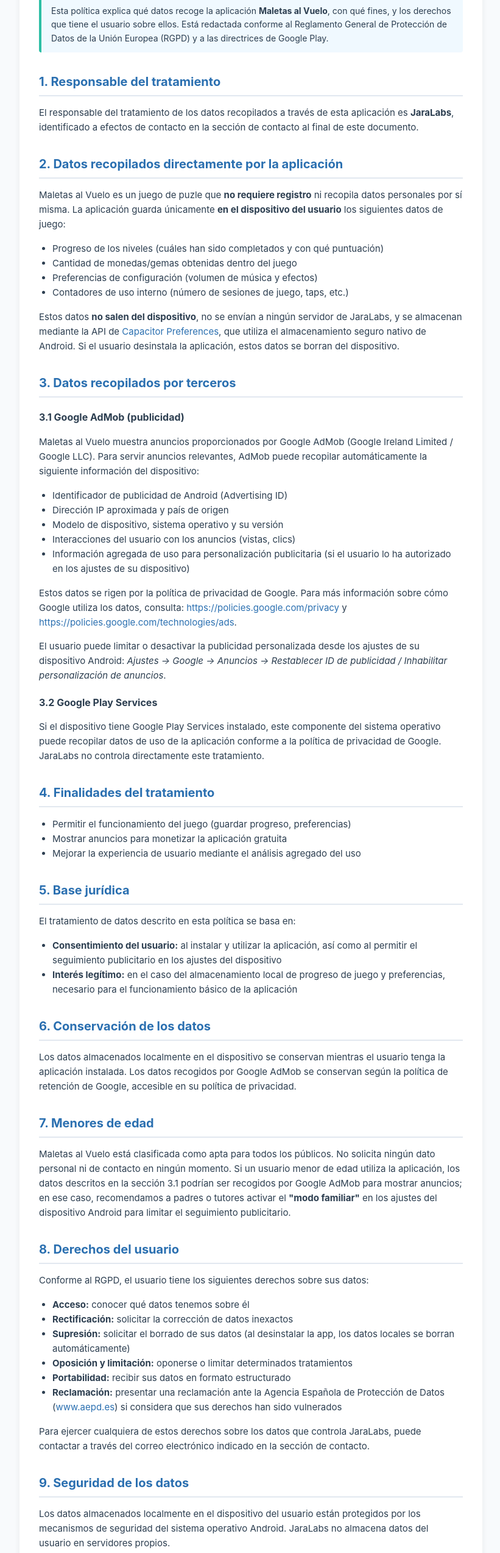
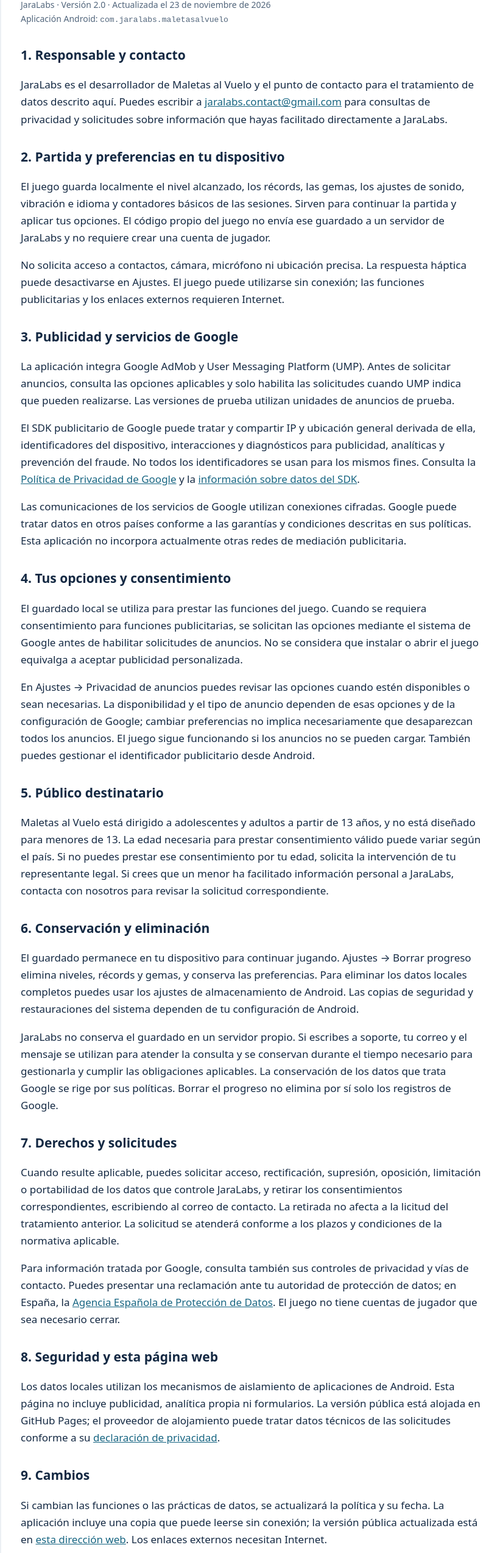
Before and after one commit to jaralabscontact-spec/jaralabs-privacidad, a plain HTML site: page maletas-al-vuelo.html in a window 1280 px wide. Shown: the part 234-2781 px from the top of the page at 61% size, without its empty margins (228-1049 px from the left). Drawn offline with Linux system fonts and the light colour scheme.

Commit message:
Publicar políticas actualizadas de Maletas al Vuelo y Dock Master

```diff
--- a/maletas-al-vuelo.html
+++ b/maletas-al-vuelo.html
@@ -1,269 +1,61 @@
-<!DOCTYPE html>
-<html lang="es">
-<head>
-  <meta charset="UTF-8">
-  <meta name="viewport" content="width=device-width, initial-scale=1.0">
-  <title>Política de Privacidad — Maletas al Vuelo</title>
-  <meta name="description" content="Política de privacidad de la aplicación Maletas al Vuelo (JaraLabs).">
-  <style>
-    :root {
-      --color-primary: #2A6FB0;
-      --color-accent: #2EBFA5;
-      --color-text: #2C3E50;
-      --color-text-secondary: #5A6C7D;
-      --color-bg: #F8FAFC;
-      --color-card: #FFFFFF;
-      --color-border: #E2E8F0;
-    }
-    * { box-sizing: border-box; }
-    body {
-      font-family: -apple-system, BlinkMacSystemFont, 'Segoe UI', Roboto, Arial, sans-serif;
-      line-height: 1.6;
-      color: var(--color-text);
-      background: var(--color-bg);
-      margin: 0;
-      padding: 24px 16px;
-    }
-    .container {
-      max-width: 760px;
-      margin: 0 auto;
-      background: var(--color-card);
-      padding: 40px 32px;
-      border-radius: 12px;
-      box-shadow: 0 2px 12px rgba(0,0,0,0.06);
-    }
-    h1 {
-      color: var(--color-primary);
-      font-size: 28px;
-      margin: 0 0 8px 0;
-    }
-    h2 {
-      color: var(--color-primary);
-      font-size: 20px;
-      margin-top: 32px;
-      margin-bottom: 12px;
-      border-bottom: 2px solid var(--color-border);
-      padding-bottom: 6px;
-    }
-    h3 {
-      color: var(--color-text);
-      font-size: 16px;
-      margin-top: 20px;
-      margin-bottom: 8px;
-    }
-    p, li { font-size: 15px; }
-    ul { padding-left: 22px; }
-    .meta {
-      color: var(--color-text-secondary);
-      font-size: 13px;
-      margin-bottom: 24px;
-    }
-    .nota {
-      background: #F0F9FF;
-      border-left: 4px solid var(--color-accent);
-      padding: 12px 16px;
-      margin: 20px 0;
-      border-radius: 4px;
-      font-size: 14px;
-    }
-    a {
-      color: var(--color-primary);
-      text-decoration: none;
-    }
-    a:hover { text-decoration: underline; }
-    .contacto {
-      background: var(--color-bg);
-      padding: 16px;
-      border-radius: 8px;
-      margin-top: 16px;
-    }
-    .footer {
-      text-align: center;
-      margin-top: 40px;
-      padding-top: 24px;
-      border-top: 1px solid var(--color-border);
-      font-size: 13px;
-      color: var(--color-text-secondary);
-    }
-  </style>
-</head>
-<body>
-  <div class="container">
-
-    <h1>Política de Privacidad</h1>
-    <p class="meta">
-      <strong>Aplicación:</strong> Maletas al Vuelo<br>
-      <strong>Desarrollador:</strong> JaraLabs<br>
-      <strong>Identificador de paquete:</strong> com.jaralabs.maletasalvuelo<br>
-      <strong>Última actualización:</strong> 13 de mayo de 2026
-    </p>
-
-    <div class="nota">
-      Esta política explica qué datos recoge la aplicación <strong>Maletas al Vuelo</strong>,
-      con qué fines, y los derechos que tiene el usuario sobre ellos. Está redactada
-      conforme al Reglamento General de Protección de Datos de la Unión Europea
-      (RGPD) y a las directrices de Google Play.
-    </div>
-
-    <h2>1. Responsable del tratamiento</h2>
-    <p>
-      El responsable del tratamiento de los datos recopilados a través de esta
-      aplicación es <strong>JaraLabs</strong>, identificado a efectos de contacto
-      en la sección de contacto al final de este documento.
-    </p>
-
-    <h2>2. Datos recopilados directamente por la aplicación</h2>
-    <p>
-      Maletas al Vuelo es un juego de puzle que <strong>no requiere registro</strong>
-      ni recopila datos personales por sí misma. La aplicación guarda únicamente
-      <strong>en el dispositivo del usuario</strong> los siguientes datos de juego:
-    </p>
-    <ul>
-      <li>Progreso de los niveles (cuáles han sido completados y con qué puntuación)</li>
-      <li>Cantidad de monedas/gemas obtenidas dentro del juego</li>
-      <li>Preferencias de configuración (volumen de música y efectos)</li>
-      <li>Contadores de uso interno (número de sesiones de juego, taps, etc.)</li>
-    </ul>
-    <p>
-      Estos datos <strong>no salen del dispositivo</strong>, no se envían a ningún
-      servidor de JaraLabs, y se almacenan mediante la API de
-      <a href="https://capacitorjs.com/docs/apis/preferences" target="_blank" rel="noopener">
-      Capacitor Preferences</a>, que utiliza el almacenamiento seguro nativo de Android.
-      Si el usuario desinstala la aplicación, estos datos se borran del dispositivo.
-    </p>
-
-    <h2>3. Datos recopilados por terceros</h2>
-
-    <h3>3.1 Google AdMob (publicidad)</h3>
-    <p>
-      Maletas al Vuelo muestra anuncios proporcionados por Google AdMob (Google Ireland
-      Limited / Google LLC). Para servir anuncios relevantes, AdMob puede recopilar
-      automáticamente la siguiente información del dispositivo:
-    </p>
-    <ul>
-      <li>Identificador de publicidad de Android (Advertising ID)</li>
-      <li>Dirección IP aproximada y país de origen</li>
-      <li>Modelo de dispositivo, sistema operativo y su versión</li>
-      <li>Interacciones del usuario con los anuncios (vistas, clics)</li>
-      <li>Información agregada de uso para personalización publicitaria (si el
-          usuario lo ha autorizado en los ajustes de su dispositivo)</li>
-    </ul>
-    <p>
-      Estos datos se rigen por la política de privacidad de Google. Para más
-      información sobre cómo Google utiliza los datos, consulta:
-      <a href="https://policies.google.com/privacy" target="_blank" rel="noopener">
-      https://policies.google.com/privacy</a> y
-      <a href="https://policies.google.com/technologies/ads" target="_blank" rel="noopener">
-      https://policies.google.com/technologies/ads</a>.
-    </p>
-    <p>
-      El usuario puede limitar o desactivar la publicidad personalizada desde
-      los ajustes de su dispositivo Android: <em>Ajustes → Google → Anuncios →
-      Restablecer ID de publicidad / Inhabilitar personalización de anuncios</em>.
-    </p>
-
-    <h3>3.2 Google Play Services</h3>
-    <p>
-      Si el dispositivo tiene Google Play Services instalado, este componente
-      del sistema operativo puede recopilar datos de uso de la aplicación
-      conforme a la política de privacidad de Google. JaraLabs no controla
-      directamente este tratamiento.
-    </p>
-
-    <h2>4. Finalidades del tratamiento</h2>
-    <ul>
-      <li>Permitir el funcionamiento del juego (guardar progreso, preferencias)</li>
-      <li>Mostrar anuncios para monetizar la aplicación gratuita</li>
-      <li>Mejorar la experiencia de usuario mediante el análisis agregado del uso</li>
-    </ul>
-
-    <h2>5. Base jurídica</h2>
-    <p>
-      El tratamiento de datos descrito en esta política se basa en:
-    </p>
-    <ul>
-      <li><strong>Consentimiento del usuario:</strong> al instalar y utilizar la
-          aplicación, así como al permitir el seguimiento publicitario en los
-          ajustes del dispositivo</li>
-      <li><strong>Interés legítimo:</strong> en el caso del almacenamiento local
-          de progreso de juego y preferencias, necesario para el funcionamiento
-          básico de la aplicación</li>
-    </ul>
-
-    <h2>6. Conservación de los datos</h2>
-    <p>
-      Los datos almacenados localmente en el dispositivo se conservan mientras
-      el usuario tenga la aplicación instalada. Los datos recogidos por Google
-      AdMob se conservan según la política de retención de Google, accesible
-      en su política de privacidad.
-    </p>
-
-    <h2>7. Menores de edad</h2>
-    <p>
-      Maletas al Vuelo está clasificada como apta para todos los públicos.
-      No solicita ningún dato personal ni de contacto en ningún momento.
-      Si un usuario menor de edad utiliza la aplicación, los datos descritos
-      en la sección 3.1 podrían ser recogidos por Google AdMob para mostrar
-      anuncios; en ese caso, recomendamos a padres o tutores activar el
-      <strong>"modo familiar"</strong> en los ajustes del dispositivo Android
-      para limitar el seguimiento publicitario.
-    </p>
-
-    <h2>8. Derechos del usuario</h2>
-    <p>
-      Conforme al RGPD, el usuario tiene los siguientes derechos sobre sus datos:
-    </p>
-    <ul>
-      <li><strong>Acceso:</strong> conocer qué datos tenemos sobre él</li>
-      <li><strong>Rectificación:</strong> solicitar la corrección de datos inexactos</li>
-      <li><strong>Supresión:</strong> solicitar el borrado de sus datos (al
-          desinstalar la app, los datos locales se borran automáticamente)</li>
-      <li><strong>Oposición y limitación:</strong> oponerse o limitar
-          determinados tratamientos</li>
-      <li><strong>Portabilidad:</strong> recibir sus datos en formato estructurado</li>
-      <li><strong>Reclamación:</strong> presentar una reclamación ante la
-          Agencia Española de Protección de Datos (<a href="https://www.aepd.es" target="_blank" rel="noopener">www.aepd.es</a>)
-          si considera que sus derechos han sido vulnerados</li>
-    </ul>
-    <p>
-      Para ejercer cualquiera de estos derechos sobre los datos que controla
-      JaraLabs, puede contactar a través del correo electrónico indicado en
-      la sección de contacto.
-    </p>
-
-    <h2>9. Seguridad de los datos</h2>
-    <p>
-      Los datos almacenados localmente en el dispositivo del usuario están
-      protegidos por los mecanismos de seguridad del sistema operativo Android.
-      JaraLabs no almacena datos del usuario en servidores propios.
-    </p>
-
-    <h2>10. Cambios en esta política</h2>
-    <p>
-      JaraLabs se reserva el derecho de actualizar esta política de privacidad
-      para reflejar cambios en la aplicación, en la normativa aplicable o en
-      las prácticas de los terceros utilizados. La fecha de la última actualización
-      figura al inicio de este documento. Recomendamos revisar periódicamente
-      esta página.
-    </p>
-
-    <h2>11. Contacto</h2>
-    <div class="contacto">
-      <p style="margin: 0;">
-        Para cualquier consulta o ejercicio de derechos relacionados con la
-        privacidad y los datos personales, puede contactar con:
-      </p>
-      <p style="margin: 12px 0 0 0;">
-        <strong>JaraLabs</strong><br>
-        Correo electrónico: <a href="mailto:jaralabs.contact@gmail.com">jaralabs.contact@gmail.com</a>
-      </p>
-    </div>
-
-    <div class="footer">
-      © 2026 JaraLabs — Maletas al Vuelo. Todos los derechos reservados.<br>
-      Política de privacidad versión 1.0 — 13 de mayo de 2026
-    </div>
-
-  </div>
-</body>
-</html>
+<!doctype html>
+<html lang="es"><head><meta charset="utf-8"><meta name="viewport" content="width=device-width, initial-scale=1"><meta name="description" content="Política de privacidad de Maletas al Vuelo de JaraLabs. Datos, publicidad, opciones y contacto."><title>Maletas al Vuelo · Política de privacidad</title>
+<style>*{box-sizing:border-box}body{margin:0;background:#F3F7FA;color:#142943;font:17px/1.65 system-ui,-apple-system,Segoe UI,Arial,sans-serif;touch-action:pan-y}main{max-width:820px;margin:32px auto;padding:32px;background:white;border-radius:16px;box-shadow:0 8px 36px #0a173010}nav{display:flex;gap:16px;flex-wrap:wrap;padding-bottom:16px;border-bottom:1px solid #dce6ee}a{color:#176582;overflow-wrap:anywhere}h1{font-size:32px;line-height:1.2;margin:28px 0 16px}h2{font-size:21px;margin-top:30px}.meta{font-size:14px;color:#52667c}code{font-size:13px;overflow-wrap:anywhere}footer{margin-top:32px;padding-top:20px;border-top:1px solid #dce6ee;font-size:14px;color:#52667c}@media(max-width:600px){main{margin:0;border-radius:0;padding:24px 20px}h1{font-size:29px}}</style></head><body><main>
+<nav aria-label="Idioma / Language"><a href="?lang=es" lang="es">Español</a><a href="?lang=en" lang="en">English</a><a href="mailto:jaralabs.contact@gmail.com">Contacto / Contact</a></nav>
+<article data-language="es" lang="es">
+<h1>Política de privacidad<br>Maletas al Vuelo</h1>
+<p class="meta">JaraLabs · Versión 2.0 · Actualizada el 23 de noviembre de 2026<br>Aplicación Android: <code>com.jaralabs.maletasalvuelo</code></p>
+<h2>1. Responsable y contacto</h2>
+<p>JaraLabs es el desarrollador de Maletas al Vuelo y el punto de contacto para el tratamiento de datos descrito aquí. Puedes escribir a <a href="mailto:jaralabs.contact@gmail.com">jaralabs.contact@gmail.com</a> para consultas de privacidad y solicitudes sobre información que hayas facilitado directamente a JaraLabs.</p>
+<h2>2. Partida y preferencias en tu dispositivo</h2>
+<p>El juego guarda localmente el nivel alcanzado, los récords, las gemas, los ajustes de sonido, vibración e idioma y contadores básicos de las sesiones. Sirven para continuar la partida y aplicar tus opciones. El código propio del juego no envía ese guardado a un servidor de JaraLabs y no requiere crear una cuenta de jugador.</p>
+<p>No solicita acceso a contactos, cámara, micrófono ni ubicación precisa. La respuesta háptica puede desactivarse en Ajustes. El juego puede utilizarse sin conexión; las funciones publicitarias y los enlaces externos requieren Internet.</p>
+<h2>3. Publicidad y servicios de Google</h2>
+<p>La aplicación integra Google AdMob y User Messaging Platform (UMP). Antes de solicitar anuncios, consulta las opciones aplicables y solo habilita las solicitudes cuando UMP indica que pueden realizarse. Las versiones de prueba utilizan unidades de anuncios de prueba.</p>
+<p>El SDK publicitario de Google puede tratar y compartir IP y ubicación general derivada de ella, identificadores del dispositivo, interacciones y diagnósticos para publicidad, analíticas y prevención del fraude. No todos los identificadores se usan para los mismos fines. Consulta la <a href="https://policies.google.com/privacy?hl=es" target="_blank" rel="noopener noreferrer">Política de Privacidad de Google</a> y la <a href="https://developers.google.com/admob/android/privacy/play-data-disclosure" target="_blank" rel="noopener noreferrer">información sobre datos del SDK</a>.</p>
+<p>Las comunicaciones de los servicios de Google utilizan conexiones cifradas. Google puede tratar datos en otros países conforme a las garantías y condiciones descritas en sus políticas. Esta aplicación no incorpora actualmente otras redes de mediación publicitaria.</p>
+<h2>4. Tus opciones y consentimiento</h2>
+<p>El guardado local se utiliza para prestar las funciones del juego. Cuando se requiera consentimiento para funciones publicitarias, se solicitan las opciones mediante el sistema de Google antes de habilitar solicitudes de anuncios. No se considera que instalar o abrir el juego equivalga a aceptar publicidad personalizada.</p>
+<p>En Ajustes → Privacidad de anuncios puedes revisar las opciones cuando estén disponibles o sean necesarias. La disponibilidad y el tipo de anuncio dependen de esas opciones y de la configuración de Google; cambiar preferencias no implica necesariamente que desaparezcan todos los anuncios. El juego sigue funcionando si los anuncios no se pueden cargar. También puedes gestionar el identificador publicitario desde Android.</p>
+<h2>5. Público destinatario</h2>
+<p>Maletas al Vuelo está dirigido a adolescentes y adultos a partir de 13 años, y no está diseñado para menores de 13. La edad necesaria para prestar consentimiento válido puede variar según el país. Si no puedes prestar ese consentimiento por tu edad, solicita la intervención de tu representante legal. Si crees que un menor ha facilitado información personal a JaraLabs, contacta con nosotros para revisar la solicitud correspondiente.</p>
+<h2>6. Conservación y eliminación</h2>
+<p>El guardado permanece en tu dispositivo para continuar jugando. Ajustes → Borrar progreso elimina niveles, récords y gemas, y conserva las preferencias. Para eliminar los datos locales completos puedes usar los ajustes de almacenamiento de Android. Las copias de seguridad y restauraciones del sistema dependen de tu configuración de Android.</p>
+<p>JaraLabs no conserva el guardado en un servidor propio. Si escribes a soporte, tu correo y el mensaje se utilizan para atender la consulta y se conservan durante el tiempo necesario para gestionarla y cumplir las obligaciones aplicables. La conservación de los datos que trata Google se rige por sus políticas. Borrar el progreso no elimina por sí solo los registros de Google.</p>
+<h2>7. Derechos y solicitudes</h2>
+<p>Cuando resulte aplicable, puedes solicitar acceso, rectificación, supresión, oposición, limitación o portabilidad de los datos que controle JaraLabs, y retirar los consentimientos correspondientes, escribiendo al correo de contacto. La retirada no afecta a la licitud del tratamiento anterior. La solicitud se atenderá conforme a los plazos y condiciones de la normativa aplicable.</p>
+<p>Para información tratada por Google, consulta también sus controles de privacidad y vías de contacto. Puedes presentar una reclamación ante tu autoridad de protección de datos; en España, la <a href="https://www.aepd.es/derechos-y-deberes/conoce-tus-derechos" target="_blank" rel="noopener noreferrer">Agencia Española de Protección de Datos</a>. El juego no tiene cuentas de jugador que sea necesario cerrar.</p>
+<h2>8. Seguridad y esta página web</h2>
+<p>Los datos locales utilizan los mecanismos de aislamiento de aplicaciones de Android. Esta página no incluye publicidad, analítica propia ni formularios. La versión pública está alojada en GitHub Pages; el proveedor de alojamiento puede tratar datos técnicos de las solicitudes conforme a su <a href="https://docs.github.com/en/site-policy/privacy-policies/github-general-privacy-statement" target="_blank" rel="noopener noreferrer">declaración de privacidad</a>.</p>
+<h2>9. Cambios</h2>
+<p>Si cambian las funciones o las prácticas de datos, se actualizará la política y su fecha. La aplicación incluye una copia que puede leerse sin conexión; la versión pública actualizada está en <a href="https://jaralabscontact-spec.github.io/jaralabs-privacidad/maletas-al-vuelo.html" target="_blank" rel="noopener noreferrer">esta dirección web</a>. Los enlaces externos necesitan Internet.</p>
+</article><article data-language="en" lang="en" hidden>
+<h1>Privacy policy<br>Maletas al Vuelo</h1>
+<p class="meta">JaraLabs · Version 2.0 · Updated November 23, 2026<br>Android application: <code>com.jaralabs.maletasalvuelo</code></p>
+<h2>1. Developer and contact</h2>
+<p>JaraLabs develops Maletas al Vuelo and is the contact point for the data practices described here. Email <a href="mailto:jaralabs.contact@gmail.com">jaralabs.contact@gmail.com</a> for privacy questions or requests about information you have provided directly to JaraLabs.</p>
+<h2>2. Progress and preferences on your device</h2>
+<p>The game stores levels, records, gems, sound, vibration and language preferences, and basic session counters locally to resume play and apply your choices. The game's own code does not upload this save to a JaraLabs server. No player account is required.</p>
+<p>It does not request contacts, camera, microphone or precise location. Haptics can be switched off in Settings. Gameplay works offline; advertising features and external links require Internet.</p>
+<h2>3. Advertising and Google services</h2>
+<p>The app integrates Google AdMob and User Messaging Platform (UMP). Before requesting ads, it checks the applicable choices and enables requests only when UMP indicates they are allowed. Test versions use test ad units.</p>
+<p>Google's ad SDK may process and share IP and derived general location, device identifiers, interactions and diagnostics for advertising, analytics and fraud prevention. Different identifiers have different permitted uses. See <a href="https://policies.google.com/privacy?hl=en" target="_blank" rel="noopener noreferrer">Google's Privacy Policy</a> and its <a href="https://developers.google.com/admob/android/privacy/play-data-disclosure" target="_blank" rel="noopener noreferrer">SDK data disclosure</a>.</p>
+<p>Google services use encrypted connections and may process data in other countries under the safeguards described in their policies. The app currently includes no other ad mediation networks.</p>
+<h2>4. Choices and consent</h2>
+<p>Local saves support the game's functions. Where consent is required for advertising features, Google's system requests choices before enabling ad requests. Installing or opening the game does not mean accepting personalized advertising.</p>
+<p>Settings → Ad privacy reopens choices when available or required. Ad availability and type depend on your choices and Google's configuration; changing preferences does not necessarily remove every ad. Gameplay continues if ads cannot load. You can also manage your advertising ID in Android.</p>
+<h2>5. Intended audience</h2>
+<p>Maletas al Vuelo is intended for teenagers and adults aged 13 and over, and is not designed for children under 13. The age for valid consent varies by country. If you cannot provide valid consent because of your age, involve your legal representative. Contact us if you believe a child has provided personal information to JaraLabs.</p>
+<h2>6. Retention and deletion</h2>
+<p>Your save stays on your device. Settings → Reset progress deletes levels, records and gems while preserving preferences. Android storage settings let you remove all local app data. System backups and restoration depend on your Android configuration.</p>
+<p>JaraLabs has no server copy of the save. Support emails and messages are used to answer the query and retained as necessary to handle it and meet applicable obligations. Google's retention is governed by its own policies. Resetting progress does not itself erase Google's records.</p>
+<h2>7. Rights and requests</h2>
+<p>Where applicable, contact JaraLabs to request access, correction, erasure, objection, restriction or portability of data it controls, or to withdraw relevant consent. Withdrawal does not affect earlier lawful processing. Requests are handled within applicable legal conditions and time limits.</p>
+<p>For data processed by Google, also use its privacy controls and contact channels. You may complain to your data protection authority; in Spain, the <a href="https://www.aepd.es/derechos-y-deberes/conoce-tus-derechos" target="_blank" rel="noopener noreferrer">Spanish Data Protection Agency</a>. The game has no player accounts to close.</p>
+<h2>8. Security and this web page</h2>
+<p>Local data relies on Android's app isolation mechanisms. This page contains no advertising, own analytics or forms. The public version is hosted on GitHub Pages, whose provider may process technical request data under its <a href="https://docs.github.com/en/site-policy/privacy-policies/github-general-privacy-statement" target="_blank" rel="noopener noreferrer">privacy statement</a>.</p>
+<h2>9. Changes</h2>
+<p>Changes in features or data practices will be reflected in the policy and date. The app includes an offline copy; the updated public version is available at <a href="https://jaralabscontact-spec.github.io/jaralabs-privacidad/maletas-al-vuelo.html" target="_blank" rel="noopener noreferrer">this web address</a>. External links require Internet.</p>
+</article>
+<footer>JaraLabs · Maletas al Vuelo · 23/11/2026</footer></main>
+<script>const language=new URLSearchParams(location.search).get('lang')==='en'?'en':'es';document.documentElement.lang=language;document.title=language==='en'?"Maletas al Vuelo \u00b7 Privacy policy":"Maletas al Vuelo \u00b7 Pol\u00edtica de privacidad";document.querySelectorAll('[data-language]').forEach(a=>a.hidden=a.dataset.language!==language);</script></body></html>
```
Also changed, not shown: dock-master.html (added, +61 -0 lines), index.html (added, +1 -0 lines), 1 other file.
